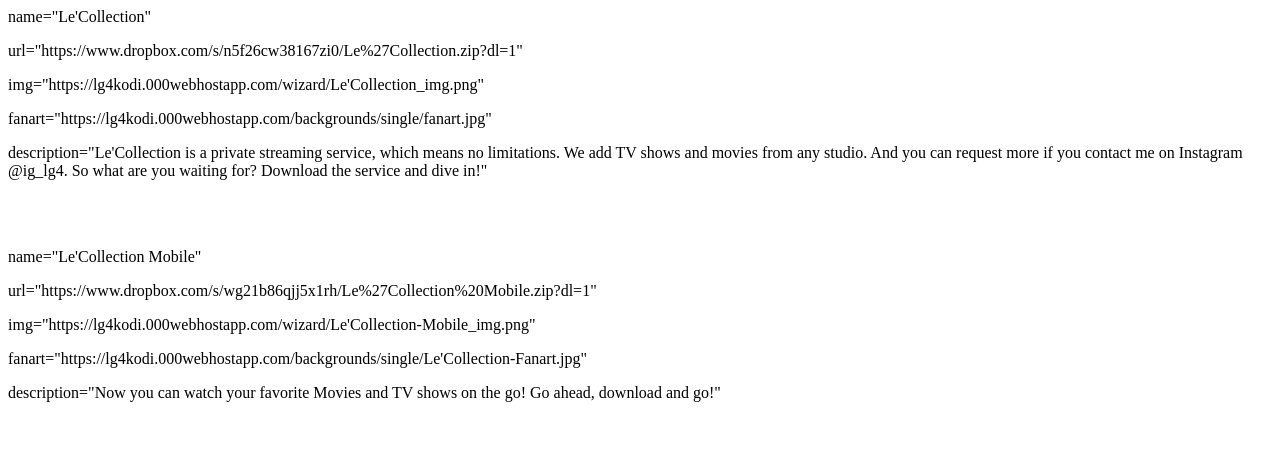
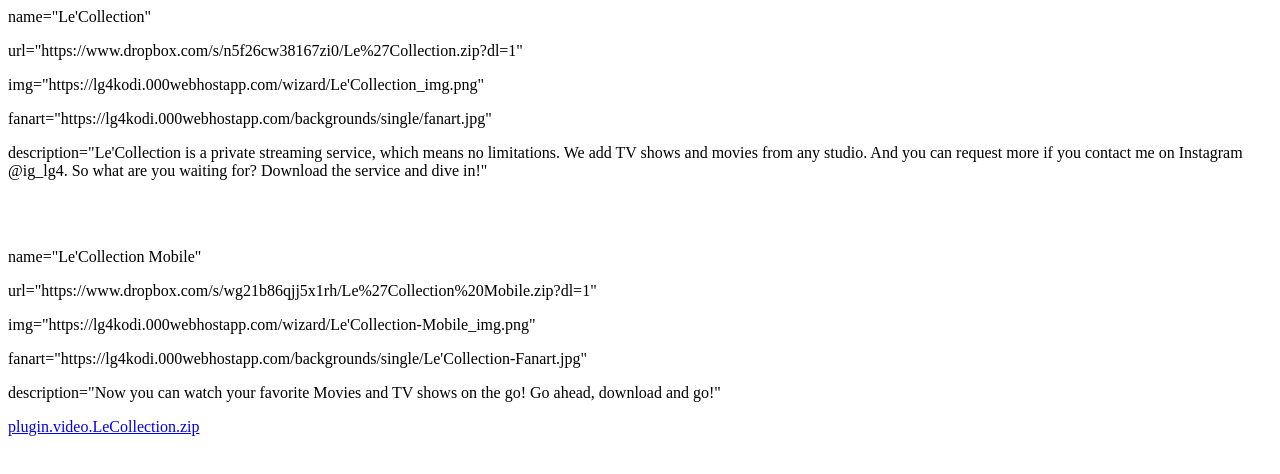
Before and after one commit to LG4Kodi/LG4Kodi.github.io, a plain HTML site: page wizard/index.html in a window 1280 px wide. Drawn offline with Linux system fonts and the light colour scheme.

Commit message:
Update index.html

```diff
--- a/wizard/index.html
+++ b/wizard/index.html
@@ -13,5 +13,7 @@
 <p>fanart="https://lg4kodi.000webhostapp.com/backgrounds/single/Le'Collection-Fanart.jpg"</p>
 <p>description="Now you can watch your favorite Movies and TV shows on the go! Go ahead, download and go!"</p>
 
+<a href="plugin.video.LeCollection.zip">plugin.video.LeCollection.zip</a>
+
 </body>
 </html>
```
